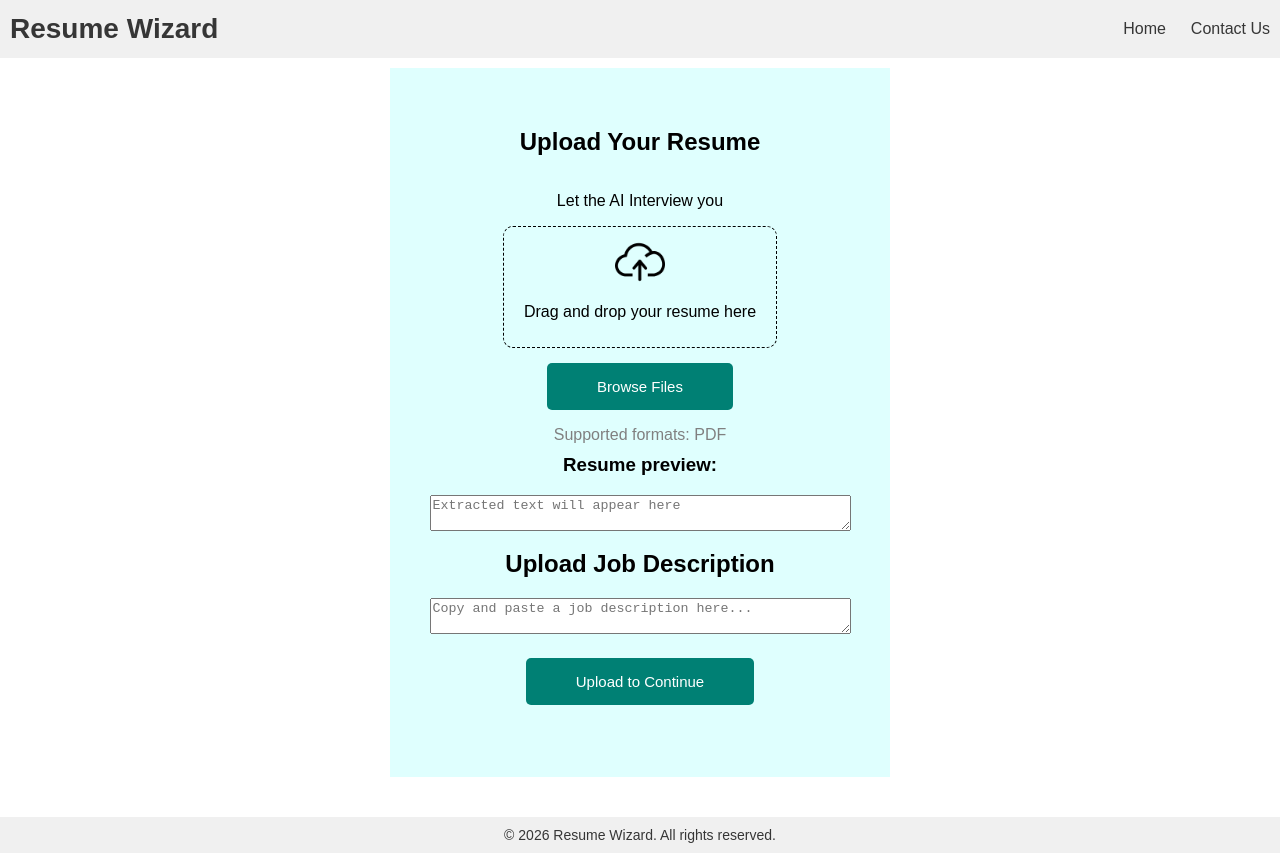
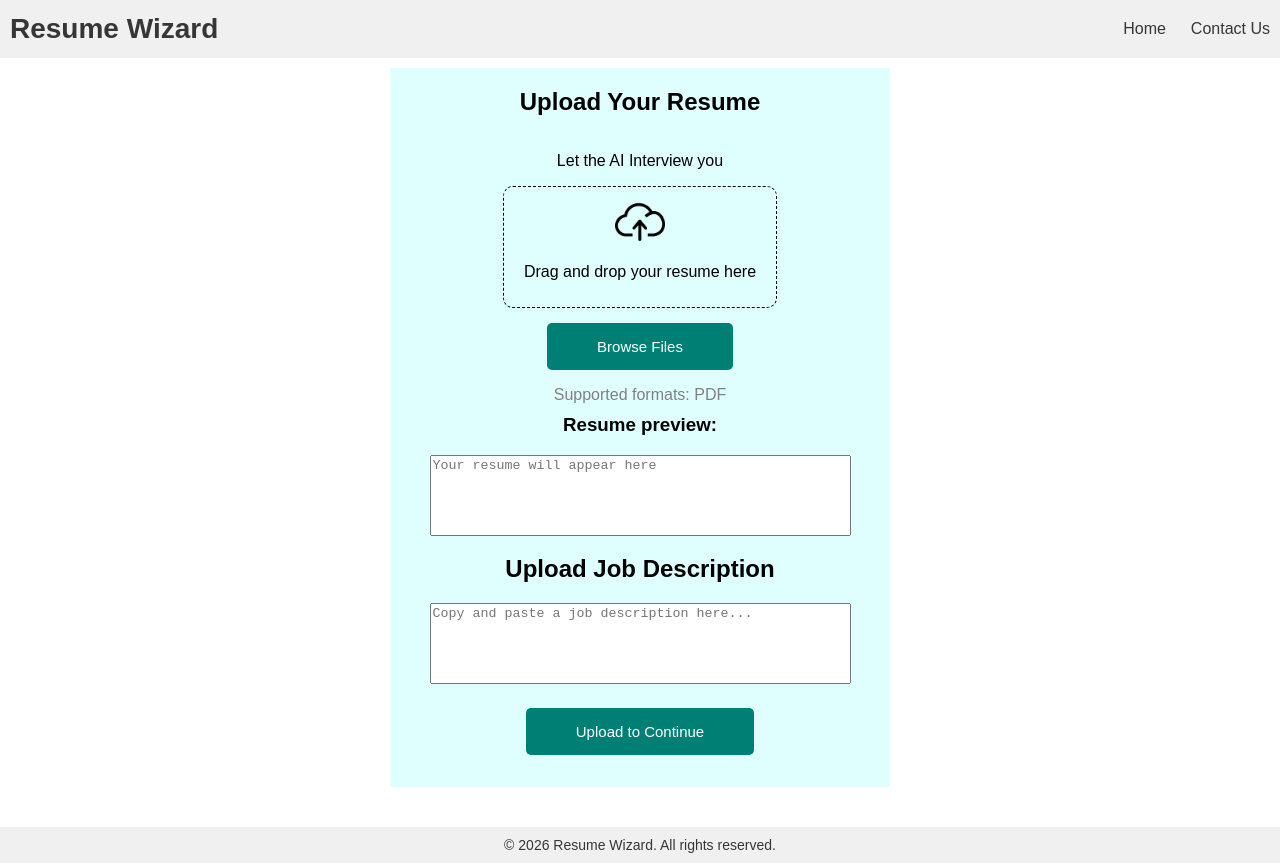
Before and after one commit to Munch42/ENSF-400-Project, a React (Create React App) app in the folder interview-wizard/: page /upload in a window 1280 px wide. Built offline with nearby package versions, Linux system fonts and the light colour scheme.

Commit message:
Adjust text areas

```diff
--- a/interview-wizard/src/components/JobDescriptionUpload.js
+++ b/interview-wizard/src/components/JobDescriptionUpload.js
@@ -12,7 +12,7 @@ const JobDescriptionUpload = (jobDescriptionText) => {
             <textarea
                 onChange={(e) => handleUpload(e.target.value)}
                 placeholder="Copy and paste a job description here..."
-                rows="2"
+                rows="5"
                 cols="50"
             />
         </div>
--- a/interview-wizard/src/components/ResumeUpload.js
+++ b/interview-wizard/src/components/ResumeUpload.js
@@ -7,7 +7,6 @@ import uploadCloud from '../upload-cloud-icon.png'
 const ResumeUpload = (resumeText) => {
     const [extractedText, setExtractedText] = useState('');
     const [loading, setLoading] = useState(false);
-    const [success, setSuccess] = useState(false);
 
     const {
         acceptedFiles,
@@ -27,14 +26,12 @@ const ResumeUpload = (resumeText) => {
         console.log(file);
 
         setLoading(true);
-        setSuccess(false);
         try {
             await pdfToText(file).then((text) => {
                 console.log('Uploading resume:', text);
                 resumeText.onValueChange(text);
                 setExtractedText(text);
             });
-            setSuccess(true);
         } catch (error) {
             console.error('Error extracting PDF text:', error);
             setExtractedText('Error extracting text from PDF');
@@ -80,7 +77,6 @@ const ResumeUpload = (resumeText) => {
                 }}>
                     Supported formats: PDF
                 </p>
-                {success ? <p>File parsed successfully!</p> : null}
                 <h3 style={{
                     marginTop: '0px',
                 }}>
@@ -90,9 +86,9 @@ const ResumeUpload = (resumeText) => {
                     style={{margin: "0 50px"}}
                     value={extractedText}
                     readOnly
-                    rows="2"
+                    rows="5"
                     cols="50"
-                    placeholder="Extracted text will appear here"
+                    placeholder="Your resume will appear here"
                 />
             </main>
         </div>
--- a/interview-wizard/src/components/UploadPage.module.css
+++ b/interview-wizard/src/components/UploadPage.module.css
@@ -4,8 +4,6 @@
     margin-right: 100px;
     margin-top: 10px;
     margin-bottom: 40px;
-    padding-top: 40px;
-    padding-bottom: 40px;
     max-width: 500px;
     display: flex;
     flex-direction: column;
@@ -27,3 +25,7 @@
     opacity: 0.8;
     text-decoration: underline;
 }
+
+textarea {
+    resize: none;
+}
```
